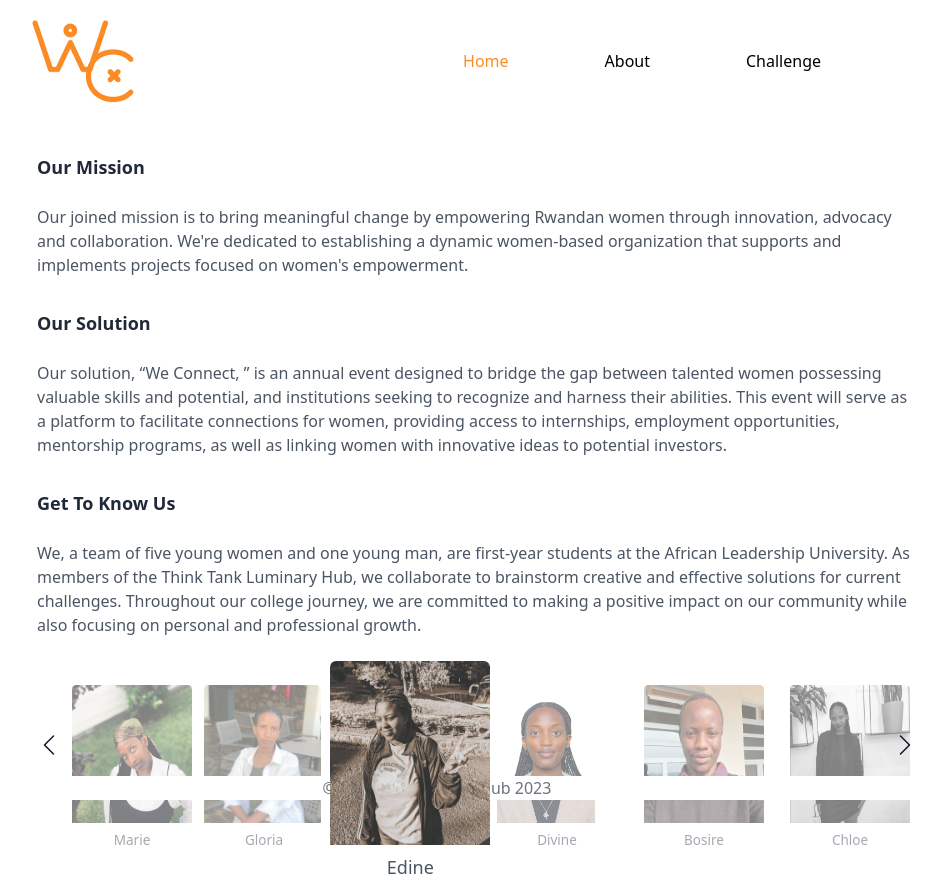
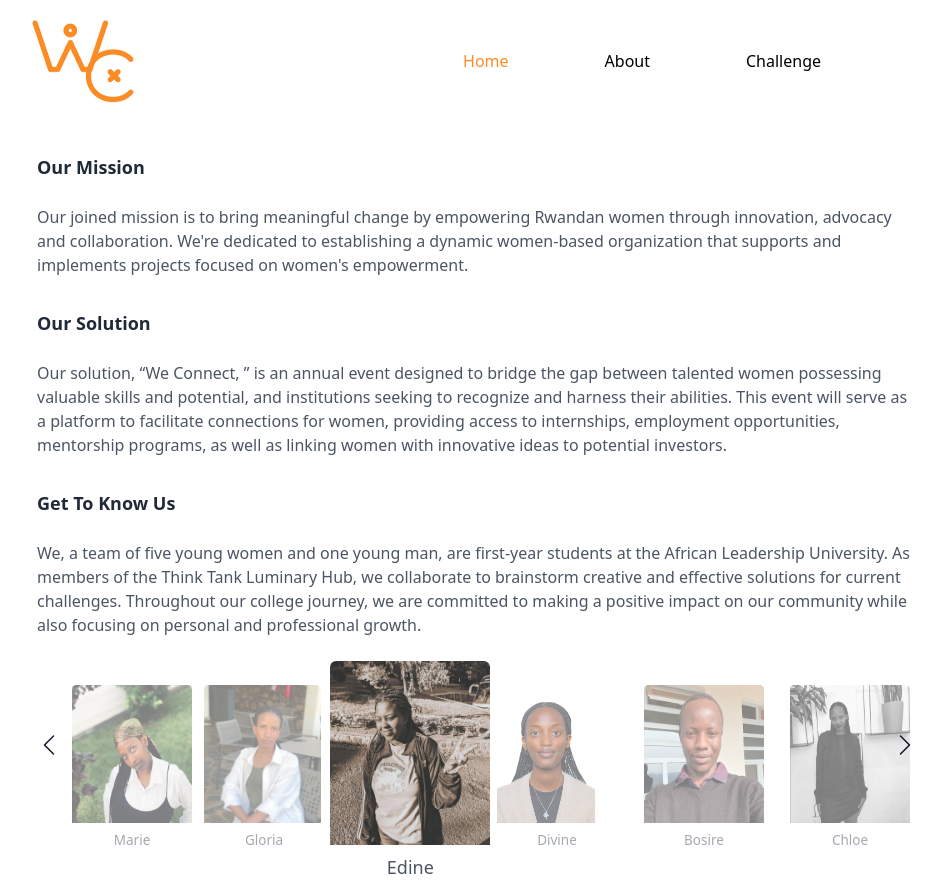
Before and after one commit to edine-noella/WeConnect, a React (Vite) app: page /about in a window 1280 px wide. Shown: the whole page, without its empty margins (203-1145 px from the left). Built offline with nearby package versions, Linux system fonts and the light colour scheme; the HTML template or start-up script is replaced by a standard one.

Commit message:
changed font 5

```diff
--- a/src/pages/AboutPage.jsx
+++ b/src/pages/AboutPage.jsx
@@ -5,7 +5,7 @@ import bosire from '../assets/bosire.webp';
 import divine from '../assets/divine.jpeg';
 import chloe from '../assets/chloe.png';
 import Navbar from "../components/Navbar"
-import Footer from '../components/Footer';
+// import Footer from '../components/Footer';
 import { useState } from 'react';
 import { BsChevronLeft, BsChevronRight } from 'react-icons/bs';
 import './about.css';
@@ -99,7 +99,7 @@ function AboutPage() {
 
         </div>
 
-        <Footer />
+        {/* <Footer /> */}
     </div>
   )
 }
```
